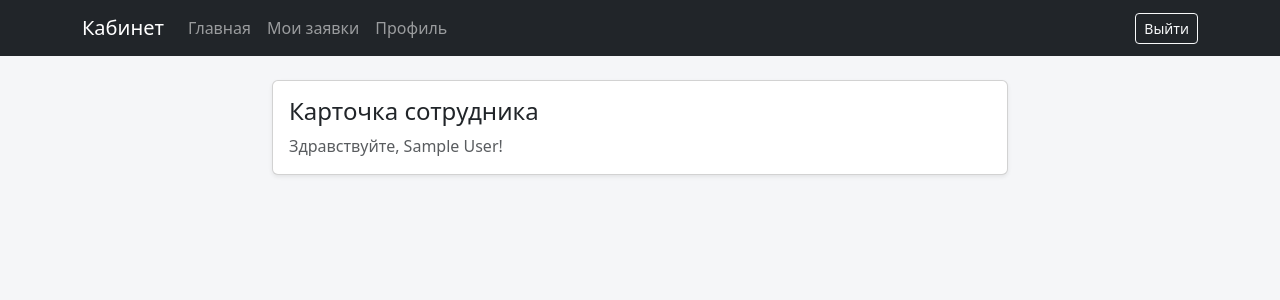
After one commit to avbolsh/portal, a Django app: page /profile in a window 1280 px wide. The commit adds this page. Shown: the top 300 px of the page. Run offline with Django 5.2, Linux system fonts and the light colour scheme; the visitor is signed in with stand-in values (Sample User, id 1).

Commit message:
добавил страницу профиль сотрудника

```diff
--- a/cabinet/templates/cabinet/base.html
+++ b/cabinet/templates/cabinet/base.html
@@ -17,6 +17,7 @@
             <div class="navbar-nav me-auto">
                 <a class="nav-link" href="{% url 'cabinet-dashboard' %}">Главная</a>
                 <a class="nav-link" href="{% url 'cabinet-my-certificates' %}">Мои заявки</a>
+                <a class="nav-link" href="{% url 'cabinet-profile' %}">Профиль</a>
             </div>
             <form method="post" action="{% url 'cabinet-logout' %}" class="d-flex">
                 {% csrf_token %}
--- /dev/null
+++ b/cabinet/templates/cabinet/profile.html
@@ -0,0 +1,16 @@
+{% extends "cabinet/base.html" %}
+
+{% block title %}Профиль{% endblock %}
+
+{% block content %}
+<div class="row justify-content-center">
+  <div class="col-12 col-md-8">
+    <div class="card shadow-sm">
+      <div class="card-body">
+        <h1 class="h4 card-title">Карточка сотрудника</h1>
+        <p class="text-muted mb-0">Здравствуйте, {{ user.get_full_name|default:user.username }}!</p>
+      </div>
+    </div>
+  </div>
+</div>
+{% endblock %}
--- a/cabinet/urls.py
+++ b/cabinet/urls.py
@@ -1,5 +1,5 @@
 from django.urls import path
-from .views import login_view, logout_view, dashboard_view, totp_view, my_certificates_view
+from .views import login_view, logout_view, dashboard_view, totp_view, my_certificates_view, profile_view
 
 urlpatterns = [
         path("login/", login_view, name="cabinet-login"),
@@ -7,4 +7,5 @@ urlpatterns = [
         path("", dashboard_view, name="cabinet-dashboard"),
         path("totp/", totp_view, name="cabinet-totp"),
         path("my-certificates/", my_certificates_view, name="cabinet-my-certificates"),
+        path("profile", profile_view, name="cabinet-profile"),
         ]
--- a/cabinet/views.py
+++ b/cabinet/views.py
@@ -8,6 +8,10 @@ from cabinet.models import CertificateRequest
 from django.contrib import messages
 
 def login_view(request):
+
+    if request.user.is_authenticated:
+        return redirect("cabinet-dashboard")
+
     if request.method == "POST":
         username = request.POST.get("username")
         password = request.POST.get("password")
@@ -33,6 +37,10 @@ def logout_view(request):
 @login_required
 def dashboard_view(request):
     return render(request, "cabinet/dashboard.html")
+
+@login_required
+def profile_view(request):
+    return render(request, "cabinet/profile.html")
 
 def totp_view(request):
     if request.method == "POST":
```
